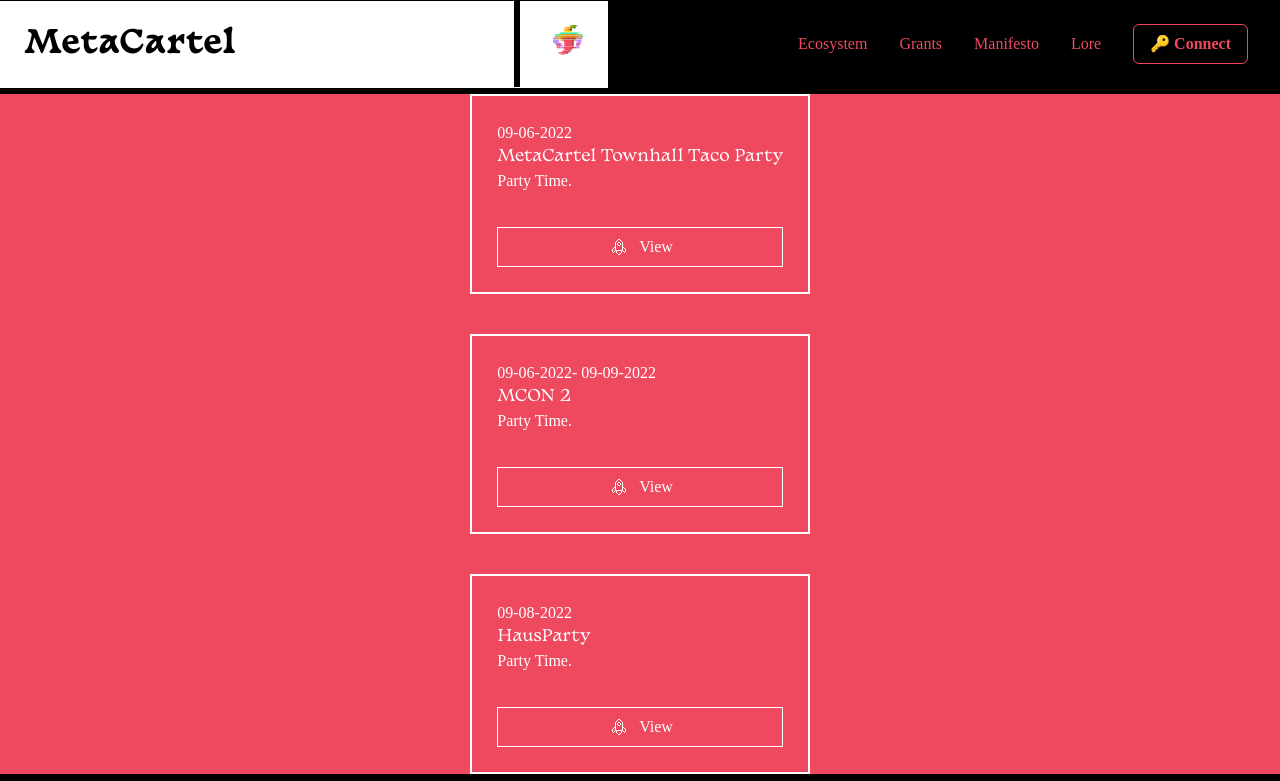
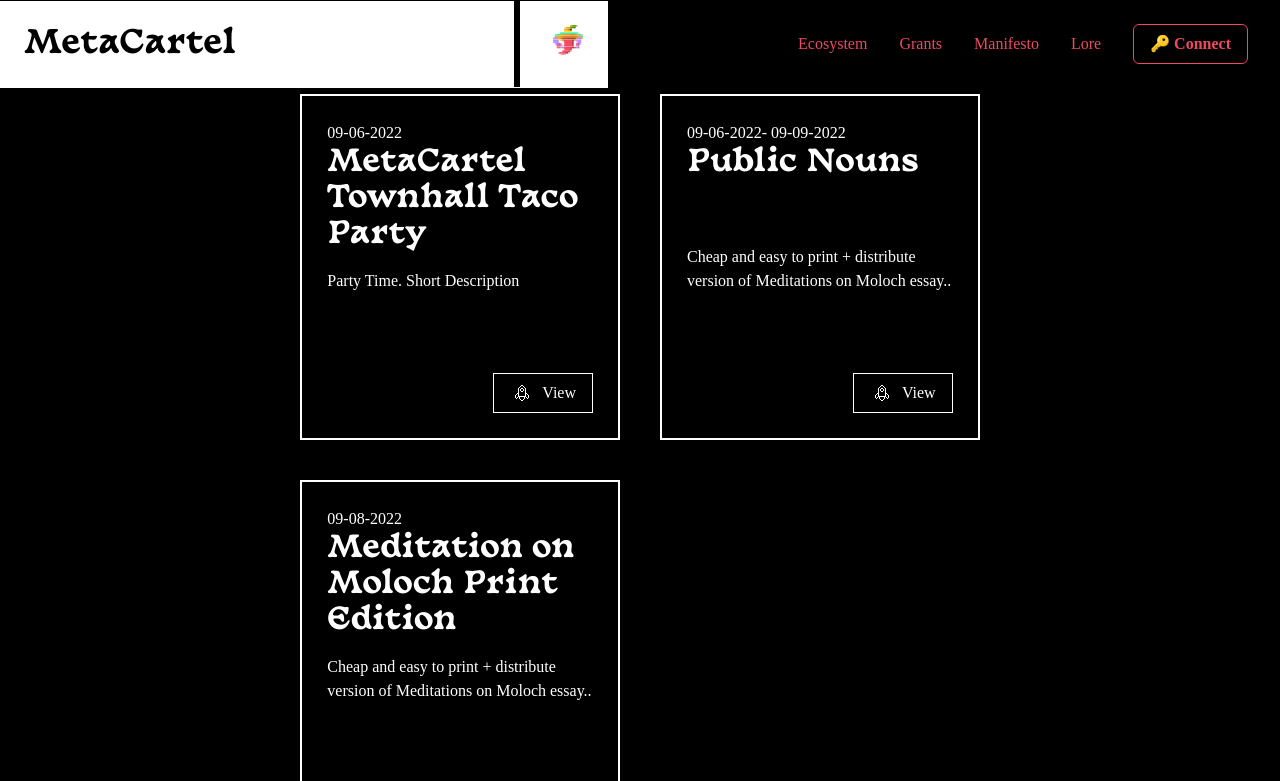
Before and after one commit to metacartel/metacartel-org-site, a Next.js app: page /ecosystem in a window 1280 px wide. Shown: the top 781 px of the page. Built offline with nearby package versions, Linux system fonts and the light colour scheme; a web font is replaced by a local one.

Commit message:
minor flex changes to help align box content in the cards -- aligned button in bottom right

```diff
--- a/components/CalendarItem.tsx
+++ b/components/CalendarItem.tsx
@@ -1,5 +1,5 @@
-import { BoxProps, Button, Flex, Text  } from '@chakra-ui/react'
-import { IconButton } from './'
+import { BoxProps, Button, Heading, Flex, Text } from "@chakra-ui/react"
+import { IconButton } from "./"
 
 interface CalendarItemProps extends BoxProps {
   start: string
@@ -10,27 +10,56 @@
   color: string
 }
 
-export const CalendarItem: React.FC<CalendarItemProps> = ({ start, end, title, desc, url, color, ...props }: CalendarItemProps ) => {
+export const CalendarItem: React.FC<CalendarItemProps> = ({
+  start,
+  end,
+  title,
+  desc,
+  url,
+  color,
+  ...props
+}: CalendarItemProps) => {
   return (
     <Flex
       flexDirection="column"
-      minHeight={'200px'}
+      minHeight={"200px"}
       color="white"
       border={`2px solid`}
       borderColor={color}
-      p={'25'}
-      _hover={{transform: 'scale(1.02)', transition: 'transform 0.2s ease-in-out'}}
+      p={"25"}
+      flex="1"
+      flexBasis="100%"
+      _hover={{
+        transform: "scale(1.02)",
+        transition: "transform 0.2s ease-in-out",
+      }}
       transform="scale(1)"
-      transition='transform 0.2s ease-in-out'
-      // {...props}
+      transition="transform 0.2s ease-in-out"
     >
-      <Text>
+      <Flex direction="column" flex="2 2 auto">
+        <Text>
           {start}
-      { end !== start ? (<span>- {end}</span>): null}
-      </Text>
-      <h3>{title}</h3>
-      <Text mb="auto">{desc}</Text>
-      <IconButton href={url} icon="spaceship" title="View" color={color} mt="2rem" w="100%"/>
+          {end !== start ? <span>- {end}</span> : null}
+        </Text>
+        <Flex direction="column" flex="1 1">
+          <Heading as="h3" fontSize="3xl" fontWeight="bold">
+            {title}
+          </Heading>
+        </Flex>
+        <Text paddingTop={4} mb="auto">
+          {desc}
+        </Text>
+      </Flex>
+      <Flex justifyContent="flex-end" width="100%" flex="1 1" paddingTop={12}>
+        <IconButton
+          href={url}
+          title="View"
+          icon="spaceship"
+          color={color}
+          mt="2rem"
+          w="100%"
+        />
+      </Flex>
     </Flex>
   )
 }
--- a/components/CalendarList.tsx
+++ b/components/CalendarList.tsx
@@ -1,23 +1,26 @@
-import { Box, BoxProps, SimpleGrid } from '@chakra-ui/react'
-import { CalendarItem } from '../components/CalendarItem'
+import { Box, BoxProps, SimpleGrid } from "@chakra-ui/react"
+import { CalendarItem } from "../components/CalendarItem"
 
 const data = [
-  { start: "09-06-2022",
+  {
+    start: "09-06-2022",
     end: "09-06-2022",
     title: "MetaCartel Townhall Taco Party",
-    desc: "Party Time.",
+    desc: "Party Time. Short Description",
     url: "https://metacartel.org",
   },
-  { start: "09-06-2022",
+  {
+    start: "09-06-2022",
     end: "09-09-2022",
-    title: "MCON 2",
-    desc: "Party Time.",
+    title: "Public Nouns",
+    desc: "Cheap and easy to print + distribute version of Meditations on Moloch essay..",
     url: "https://metacartel.org",
   },
-  { start: "09-08-2022",
+  {
+    start: "09-08-2022",
     end: "09-08-2022",
-    title: "HausParty",
-    desc: "Party Time.",
+    title: "Meditation on Moloch Print Edition",
+    desc: "Cheap and easy to print + distribute version of Meditations on Moloch essay..",
     url: "https://metacartel.org",
   },
 ]
@@ -26,8 +29,11 @@
 }
 export const CalendarList: React.FC<CalendarListProps> = ({ color }) => (
   <Box px={25}>
-    <SimpleGrid templateColumns='repeat(auto-fit, minmax(min(280px, 100%), 1fr))' /* columns={[1, null, 2, 3]} */ spacing='40px'>
-      {data.map(({start, end, title, desc, url }) => (
+    <SimpleGrid
+      templateColumns="repeat(auto-fit, minmax(min(280px, 100%), 1fr))"
+      /* columns={[1, null, 2, 3]} */ spacing="40px"
+    >
+      {data.map(({ start, end, title, desc, url }) => (
         <CalendarItem
           key={title}
           start={start}
@@ -35,7 +41,7 @@
           title={title}
           desc={desc}
           url={url}
-            color={color || 'white'}
+          color={color || "white"}
         />
       ))}
     </SimpleGrid>
--- a/components/IconHeading.tsx
+++ b/components/IconHeading.tsx
@@ -1,4 +1,4 @@
-import { Text, HStack, BoxProps } from "@chakra-ui/react";
+import { Text, HStack, BoxProps } from "@chakra-ui/react"
 import { Icon, IconName } from "./"
 
 export interface IconHeadingProps extends BoxProps {
@@ -8,16 +8,18 @@
 }
 
 export const IconHeading: React.FC<IconHeadingProps> = (props) => {
-  const { icon, title, color } = props;
+  const { icon, title, color } = props
   return (
     <HStack {...props} color={color}>
       <Icon name={icon as IconName} />
       <Text
         as="h2"
-        textTransform='uppercase'
-        fontSize="lg"
+        textTransform="uppercase"
+        fontSize={props.fontSize ? props.fontSize : "2xl"}
+        fontWeight="400"
       >
         {title}
       </Text>
-    </HStack>)
+    </HStack>
+  )
 }
--- a/components/SiteLayout.tsx
+++ b/components/SiteLayout.tsx
@@ -1,43 +1,40 @@
-import { Flex } from "@chakra-ui/react";
+import { Flex } from "@chakra-ui/react"
 import { useRouter } from "next/router"
 import { Navbar, Footer } from "./"
 
 interface SiteLayoutProps {
-  children: React.ReactChild;
-  minHeight?: string;
+  children: React.ReactChild
+  minHeight?: string
 }
 
-export const SiteLayout = ({ children, minHeight = "100vh" }: SiteLayoutProps) => {
+export const SiteLayout = ({
+  children,
+  minHeight = "100vh",
+}: SiteLayoutProps) => {
   const { pathname } = useRouter()
   return (
     <Flex
-      direction='column'
-      overflowX='hidden'
-      margin='0 auto'
+      direction="column"
+      overflowX="hidden"
+      margin="0 auto"
       minHeight={minHeight}
-      minWidth='100vw'
-      position='relative'
-      background='black'
+      minWidth="100vw"
+      position="relative"
+      background="black"
     >
       <Flex
-        direction='column'
-        align='center'
-        justify={'flex-start'}
-        flex='1'
+        direction="column"
+        align="center"
+        justify={"flex-start"}
+        flex="1"
         minHeight={["100vh", "100vh", "0", "0"]}
-        background='brand.red'
       >
         <Navbar />
-        <Flex
-          height={'100%'}
-          margin={'0 auto'}
-          direction={'column'}
-        >
-
+        <Flex height={"100%"} margin={"0 auto"} direction={"column"}>
           {children}
         </Flex>
       </Flex>
       <Footer />
     </Flex>
-  );
-};
+  )
+}
--- a/components/WipItem.tsx
+++ b/components/WipItem.tsx
@@ -1,5 +1,5 @@
-import { BoxProps, Flex, Text  } from '@chakra-ui/react'
-import { IconButton } from './'
+import { BoxProps, Flex, Heading, Text } from "@chakra-ui/react"
+import { IconButton } from "./"
 interface WipItemProps extends BoxProps {
   status: string
   title: string
@@ -8,28 +8,49 @@
   color: string
 }
 
-export const WipItem = ({ color, status, title, desc, url, ...props }: WipItemProps ) => {
+export const WipItem = ({
+  color,
+  status,
+  title,
+  desc,
+  url,
+  ...props
+}: WipItemProps) => {
   return (
     <Flex
       flexDirection="column"
-      minHeight={'200px'}
+      minHeight={"200px"}
       color="white"
       border={`2px solid`}
       borderColor={color}
-      p={'25'}
-      _hover={{transform: 'scale(1.02)', transition: 'transform 0.2s ease-in-out'}}
+      padding={8}
+      gap={2}
+      flex="1"
+      flexBasis="100%"
+      _hover={{
+        transform: "scale(1.02)",
+        transition: "transform 0.2s ease-in-out",
+      }}
       transform="scale(1)"
-      transition='transform 0.2s ease-in-out'
+      transition="transform 0.2s ease-in-out"
       {...props}
     >
-      <Text>
-        <small>
-          {status}
-        </small>
-      </Text>
-      <h3>{title}</h3>
-      <Text mb="auto">{desc}</Text>
-      <IconButton icon="spaceship" title="Visit" color={color} mt="2rem"/>
+      <Flex direction="column" flex="2 2 auto">
+        <Text>
+          <small>{status}</small>
+        </Text>
+        <Flex direction="column" flex="1 1">
+          <Heading as="h3" fontSize="3xl" fontWeight="bold">
+            {title}
+          </Heading>
+          <Text paddingTop={4} mb="auto">
+            {desc}
+          </Text>
+        </Flex>
+      </Flex>
+      <Flex justifyContent="flex-end" width="100%" flex="1 1" paddingTop={12}>
+        <IconButton icon="spaceship" title="Visit" color={color} mt="2rem" />
+      </Flex>
     </Flex>
   )
 }
```
Also changed, not shown: components/IconButton.tsx (+16 -14 lines). Lines whose indentation alone changed are shown as unchanged.
